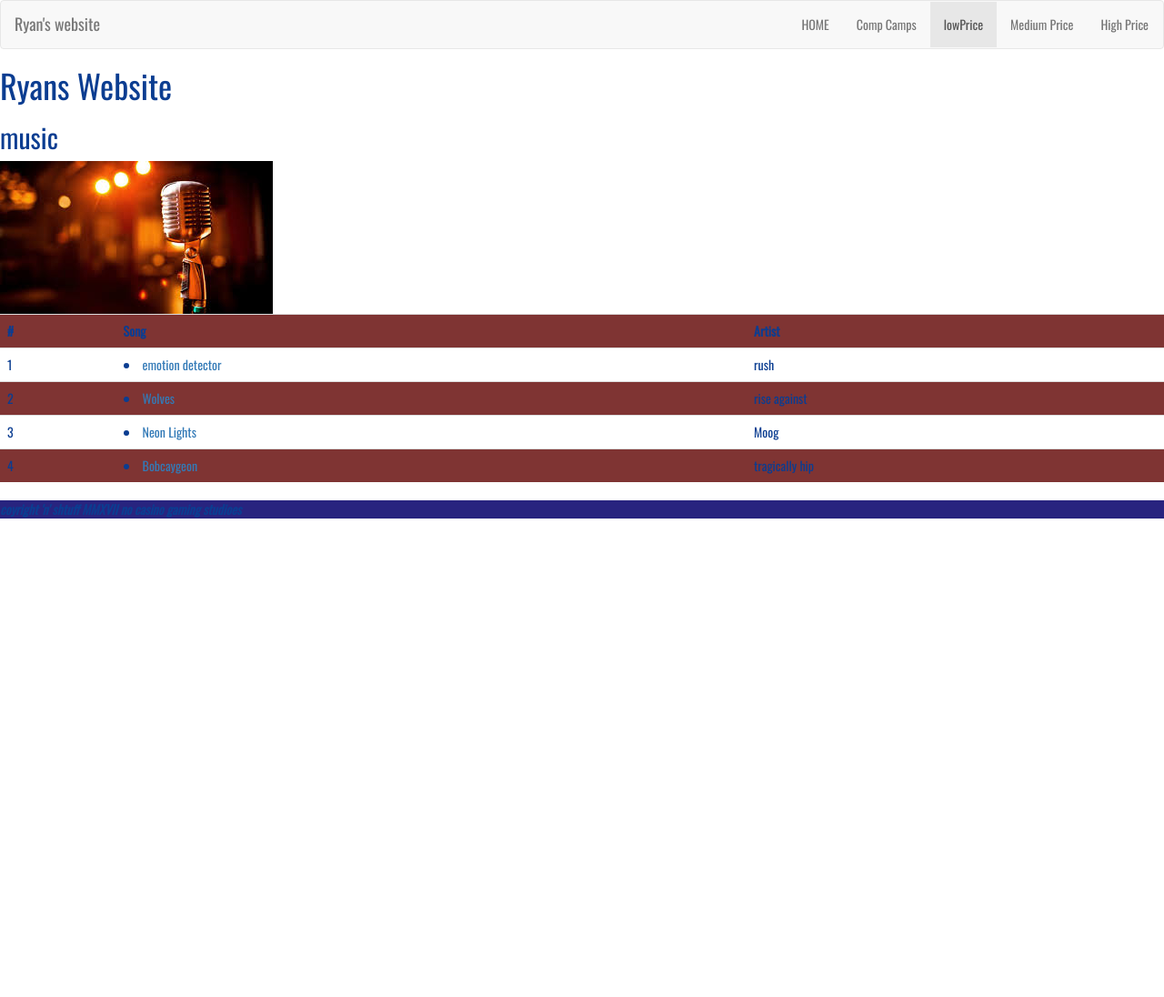
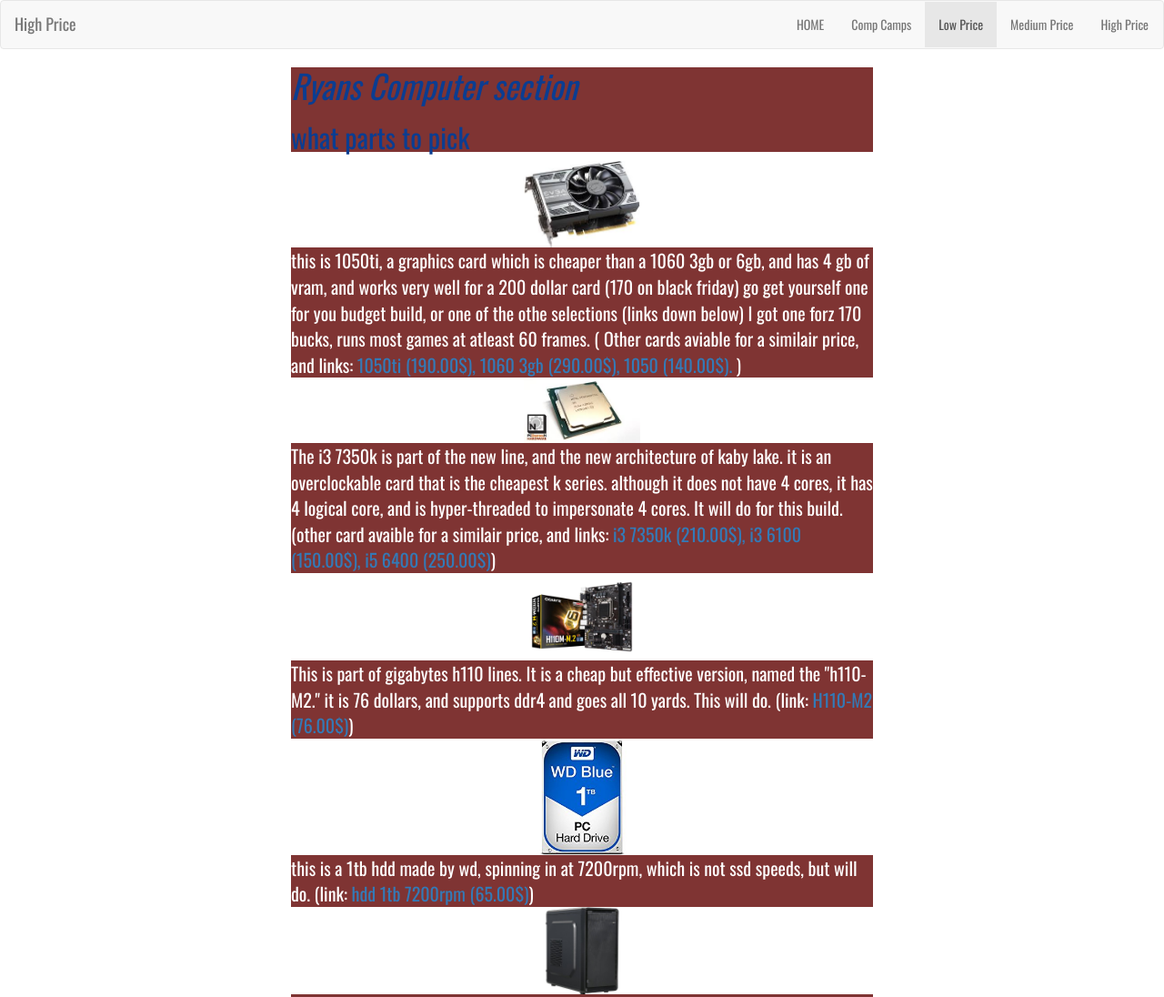
Before and after one commit to canadianbacon1812/CompCampWebsite, a plain HTML site: page lowPrice.html in a window 1280 px wide. Shown: the top 1096 px of the page at 91% size. Before the commit the page ends 800 px from the top, so only its background shows below. Drawn offline with nearby package versions, Linux system fonts and the light colour scheme.

Commit message:
added links

```diff
--- a/lowPrice.html
+++ b/lowPrice.html
@@ -1,74 +1,51 @@
 <!doctype html>
 <html>
 <head>
-    <title>Ryans Website</title>
+  <title>Ryans chip-foose</title>
   <meta charset="utf-8">
 <link href="https://fonts.googleapis.com/css?family=Oswald" rel="stylesheet">
 <!-- Latest compiled and minified CSS -->
 <link rel="stylesheet" href="https://maxcdn.bootstrapcdn.com/bootstrap/3.3.7/css/bootstrap.min.css" integrity="sha384-BVYiiSIFeK1dGmJRAkycuHAHRg32OmUcww7on3RYdg4Va+PmSTsz/K68vbdEjh4u" crossorigin="anonymous">
   <link href="styles/style.css" rel="stylesheet">
 </head>
-
 <body>
   <nav class="navbar navbar-default">
     <div class="container-fluid">
       <div class="navbar-header">
       <a class="navbar-brand" href="index.html">
-        Ryan's website
+      High Price
       </a>
     </div>
     <ul class="nav navbar navbar-nav navbar-right">
       <li><a href="index.html">HOME</a></li>
 
-      <li><a href="http://compcamps.com/">Comp Camps</a></li>
-      <li class="active"><a href="lowPrice.html">lowPrice</a></li>
+
+            <li><a href="http://compcamps.com/" target="_blank">Comp Camps</a></li>
+            <li class="active"><a href="lowPrice.html">Low Price</a></li>
             <li><a href="mediumPrice.html">Medium Price</a></li>
             <li><a href="highPrice.html">High Price</a></li>
-
     </ul>
   </div>
   </nav>
-    <header>
-    <h1>Ryans Website</h1>
-    <h2>music
-    </h2>
+<header class="header">
+<h1><i>Ryans Computer section</i></h1>
+<h2>what parts to pick </h2>
 </header>
+<img class="center-tag-not" src="images/1050ti.jpg" alt="picture of the graphics card <<1050ti>>"/>
 
-  <main>
-    <img src="images/drd.jpg" alt="music" />
-    <table class="table table-hover">
-      <tr>
-        <th><b>#</b></th>
-        <th><b>Song</b></th>
-        <th><b>Artist</b></th>
-      </tr>
-      <tr>
-        <td>1</td>
-        <td><li><a href="https://www.youtube.com/watch?v=rRKh4rQRAFQ">emotion detector</a></li></td>
-        <td>rush</td>
-      </tr>
-      <tr>
-        <td>2</td>
-        <td><li><a href="https://www.youtube.com/watch?v=La2RyvJzjkU">Wolves</a></li></td>
-        <td>rise against</td>
-      </tr>
-      <tr>
-        <td>3</td>
-        <td><li><a href="https://www.youtube.com/watch?v=wGK7ZjSzt90">Neon Lights</a></li></td>
-        <td>Moog</td>
-      </tr>
-      <tr>
-        <td>4</td>
-        <td><li><a href="https://www.youtube.com/watch?v=o6QDjDPRF5c">Bobcaygeon</a></li></td>
-        <td>tragically hip</td>
-      </tr>
+<p>this is 1050ti, a graphics card which is cheaper than a 1060 3gb or 6gb, and has 4 gb of vram, and works very well for a 200 dollar card (170 on black friday) go get yourself one for you budget build, or one of the othe selections (links down below) I got one forz 170 bucks, runs most games at atleast 60 frames. ( Other cards aviable for a similair price, and links: <a href="https://www.newegg.ca/Product/Product.aspx?item=N82E16814487290"> 1050ti (190.00$),</a> <a href="https://www.newegg.ca/Product/Product.aspx?Item=N82E16814487267&ignorebbr=1">1060 3gb (290.00$),</a> <a href="https://www.newegg.ca/Product/Product.aspx?Item=N82E16814487295&cm_re=1050-_-14-487-295-_-Product">1050 (140.00$).</a> )</p>
+<img class="center-tag-not" src="images/i3k.jpg" alt=" cpus"/>
 
-    </table>
-  </main>
-
-
-
-
-  <footer><i><b>coyright 'n' shtuff MMXVII no casino gaming studioes</b></i></footer>
+<p>The i3 7350k is part of the new line, and the new architecture of kaby lake. it is an overclockable card that is the cheapest k series. although it does not have 4 cores, it has 4 logical core, and is hyper-threaded to impersonate 4 cores. It will do for this build. (other card avaible for a similair price, and links: <a href="https://www.newegg.ca/Product/Product.aspx?Item=N82E16819117772">i3 7350k (210.00$),</a> <a href="https://www.newegg.ca/Product/Product.aspx?Item=2MN-0004-00002&cm_re=i3_6100-_-2MN-0004-00002-_-Product">i3 6100 (150.00$),</a> <a href="https://www.newegg.ca/Product/Product.aspx?Item=N82E16819117564&cm_re=i5_6400-_-19-117-564-_-Product">i5 6400 (250.00$)</a>)</p>
+<img class="center-tag-not" src="images/h110-m2.jpg" alt="h110 motherboard"/>
+<p>This is part of gigabytes h110 lines. It is a cheap but effective version, named the "h110-M2." it is 76 dollars, and supports ddr4 and goes all 10 yards. This will do. (link: <a href="https://www.newegg.ca/Product/Product.aspx?Item=N82E16813145010&cm_re=h110-_-13-145-010-_-Product">H110-M2 (76.00$)</a>)</p>
+<img class="center-tag-not" src="images/hdd.jpg" alt="a hdd made by wd"/>
+<p>this is a 1tb hdd made by wd, spinning in at 7200rpm, which is not ssd speeds, but will do. (link: <a href="https://www.newegg.ca/Product/Product.aspx?Item=9SIADGE5K31424&cm_re=1tb_hdd-_-22-236-339-_-Product">hdd 1tb 7200rpm (65.00$)</a>)</p>
+<img class="center-tag-not" src="images/case.jpg" alt=" a rosewill micro atx SRM-01 case"/>
+<p>This is the Rosewill micro atx SRM-01, a cheap and usefull little case. it has one 80mm fan will do just fine, and has plenty of ventilation, not that you need much for a 1050ti. (link: <a href="https://www.newegg.ca/Product/Product.aspx?Item=N82E16811147248&cm_re=rosewill_srm-_-11-147-248-_-Product">SRM-01 (50.00$)</a>)</p>
+<img class="center-tag-not" src="images/430w.jpg" alt="a evga 430w power supply"/>
+<p><a href="https://www.newegg.ca/Product/Product.aspx?Item=N82E16817438015&cm_re=430w-_-17-438-015-_-Product">( EVGA 430W Power Supply)</a></p>
+<img class="center-tag-not" src="images/ddr4.jpg" alt="ddr4"/>
+<p>this is the HyperX Fury 8GB (2 x 4GB) DDR4 2133MHz DRAM (Desktop Memory) CL14 1.2V DIMM (288-pin) HX421C14FBK2/8 (Intel XMP, AMD Ryzen), it is 8gb of ddr4 2133, and it will do the job for a cheap computer. (Link: <a href="https://www.newegg.ca/Product/Product.aspx?Item=N82E16820104532">HyperX Fury 8gb ddr4 2133 (100.00$)</a>)</p>
 </body>
 </html>
```
Also changed, not shown: highPrice.html (+3 -3 lines), index.html (+3 -3 lines), mediumPrice.html (+4 -4 lines), images/430w.jpg, images/h110-m2.jpg (added). Lines whose indentation alone changed are shown as unchanged.
